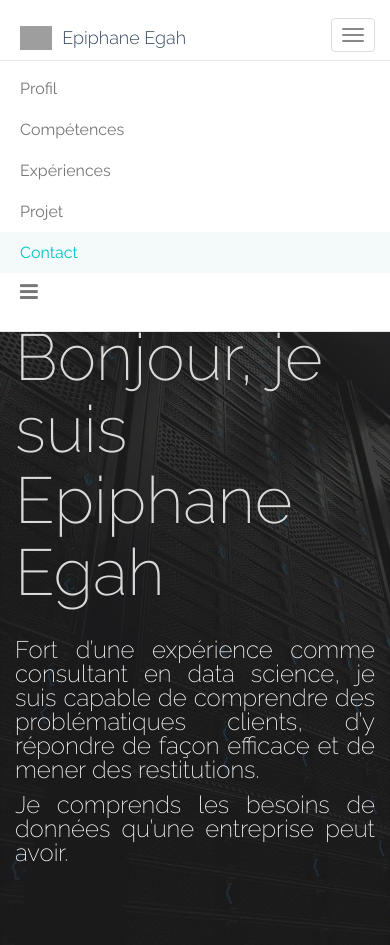
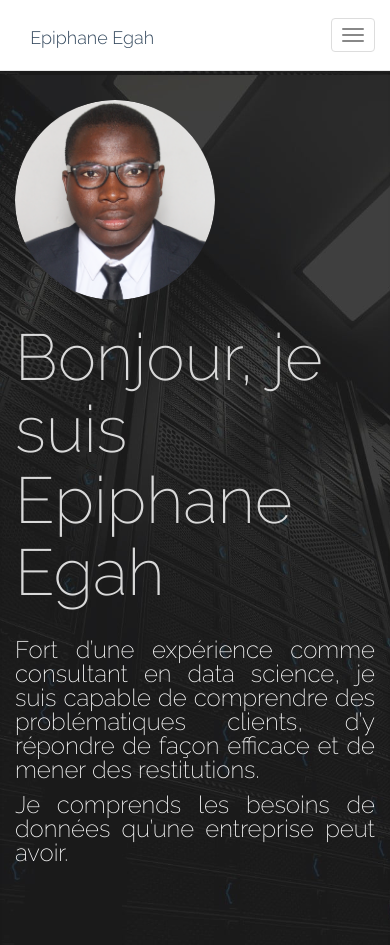
Before and after one commit to egah/epiphane-webapp-django, a Django app: page / in a window 390 px wide. Shown: the top 945 px of the page. Run offline with Django 4.2, Linux system fonts and the light colour scheme; some libraries are stand-ins or nearby versions; grey boxes are pictures that could not be loaded.

Commit message:
make my site more responsive

```diff
--- a/Templates/portfolio_epiphane/base.html
+++ b/Templates/portfolio_epiphane/base.html
@@ -13,7 +13,17 @@
     <link rel="stylesheet" href="https://cdnjs.cloudflare.com/ajax/libs/font-awesome/4.7.0/css/font-awesome.min.css">
     <link rel="stylesheet" href="https://cdnjs.cloudflare.com/ajax/libs/font-awesome/4.7.0/css/font-awesome.min.css">
 
+    <style>
+        /* Add your custom styles here */
+        /* For example, adjust the navbar height for smaller screens */
+        @media (max-width: 767px) {
+            #header.navbar {
+                min-height: 50px;
+            }
+        }
 
+        /* Adjust other styles as needed */
+    </style>
 
 
     </head>
@@ -28,15 +38,15 @@
     <span class="icon-bar"></span>
     </button>
     <a class="navbar-brand" href="/">
-    <span class="navbar-brand-img"><img src="#" alt=""></span>
+    <span class="navbar-brand-img"><img src="" alt=""></span>
     <span class="navbar-brand-title">Epiphane Egah</span>
     </a>
     </div>
-    <div class="navbar-collapse collapse in" aria-expanded="true">
+    <div class="navbar-collapse collapse out" aria-expanded="true">
     <ul class="nav navbar-nav navbar-right">
     <li class=""><a href="#profil">Profil</a></li>
     <li class=""><a href="#compétences">Compétences</a></li>
-    <li class="active"><a href="#expériences">Expériences</a></li>
+    <li class=""><a href="#expériences">Expériences</a></li>
     <li><a href="#recherche">Projet</a></li>
     <li><a href="#contact">Contact</a></li>
     <li class="dropdown">
@@ -82,36 +92,26 @@
 
   <section id="contact" class="onepage-block large cover-image parallax" style="background-image: url('../static/Images/contact.jpg')">
     <div class="container">
-      <h2>Me contacter</h2>
-      <div class="content row"> <!-- Added 'row' class here -->
-          <div class="contact-block color-emph-light col-md-4 col-sm-6 col-xs-12"> <!-- Modified column classes -->
-              <i class="fa fa-at"></i>
-              <button class="btn btn-default" onclick="toggleEmail()">Afficher l'adresse mail</button>
-              <span id="emailSpan" class="hidden">egahepiphane@gmail.com</span>
-          </div>
+      <h2 style="text-align: center;">Me contacter</h2>
+      <div class="content">
+        <a class="contact-block color-emph-light col-md-4 col-sm-4 col-xs-12 contact-show-email" href="#">
+          <i class="fa fa-at"></i> <button class="btn btn-default">Afficher l'adresse mail</button>
+          <span class="hidden">[ "m", "o", "c", ".","l", "i", "a", "m", "g", "!", "e","n","a", "h", "p", "i", "p", "e", "h", "a", "g", "e"]</span>
+        </a>
         <div class="clearfix visible-xs"></div>
-          <div class="contact-block color-emph-light col-md-4 col-sm-6 col-xs-12"> <!-- Modified column classes -->
-              <a href="https://www.linkedin.com/in/egahepiphane/">
+        <a class="contact-block color-emph-light col-md-4 col-sm-4 col-xs-12" href="https://www.linkedin.com/in/egahepiphane/">
           <i class="fa fa-linkedin"></i> epiphaneegah
         </a>
-          </div>
-          <div class="contact-block color-emph-light col-md-4 col-sm-6 col-xs-12"> <!-- Modified column classes -->
-              <a href="https://github.com/egah">
+        <a class="contact-block color-emph-light col-md-4 col-sm-4 col-xs-12" href="https://github.com/egah">
           <i class="fa fa-github"></i> @egah
         </a>
-          </div>
         <div class="clearfix visible-xs"></div>
         <div class="clearfix visible-sm visible-lg"></div>
       </div>
     </div>
+  </section>
 
-  <script>
-      function toggleEmail() {
-          var emailSpan = document.getElementById('emailSpan');
-          emailSpan.classList.toggle('hidden');
-      }
-  </script>
-</section>
+
 
 
       </main>
```
Lines whose indentation alone changed are shown as unchanged.
